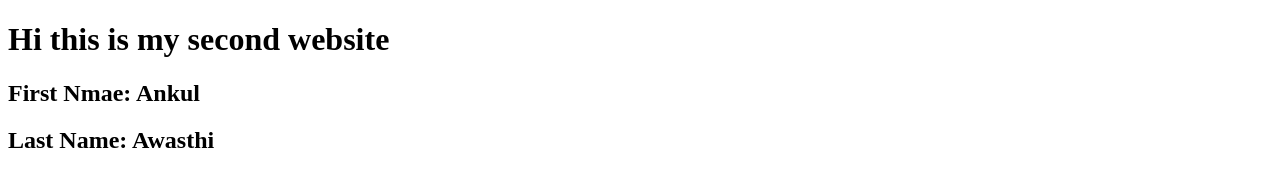
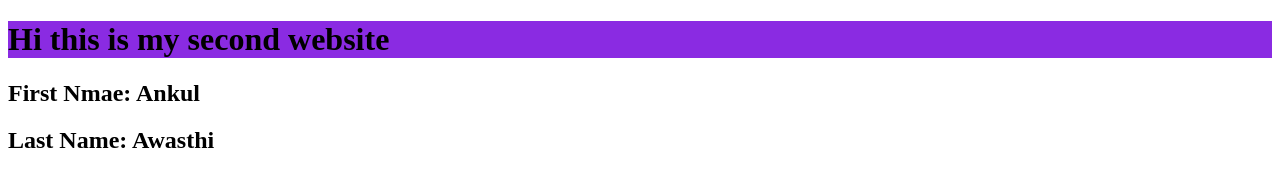
Before and after one commit to ankulawasthi/Full_stack_development, a plain HTML site: page index1.html in a window 1280 px wide. Drawn offline with Linux system fonts and the light colour scheme.

Commit message:
my second project

```diff
--- /dev/null
+++ b/csspage.css
@@ -0,0 +1,3 @@
+h1{
+    background-color: blueviolet;
+}
--- a/index1.html
+++ b/index1.html
@@ -2,6 +2,7 @@
 <html lang="en">
    <head>
        <title>HTML-Hypertext Markup language</title>
+       <link rel = "stylesheet" href="csspage.css">
     </head>
     <body>
       <h1>Hi this is my second website</h1>
```
